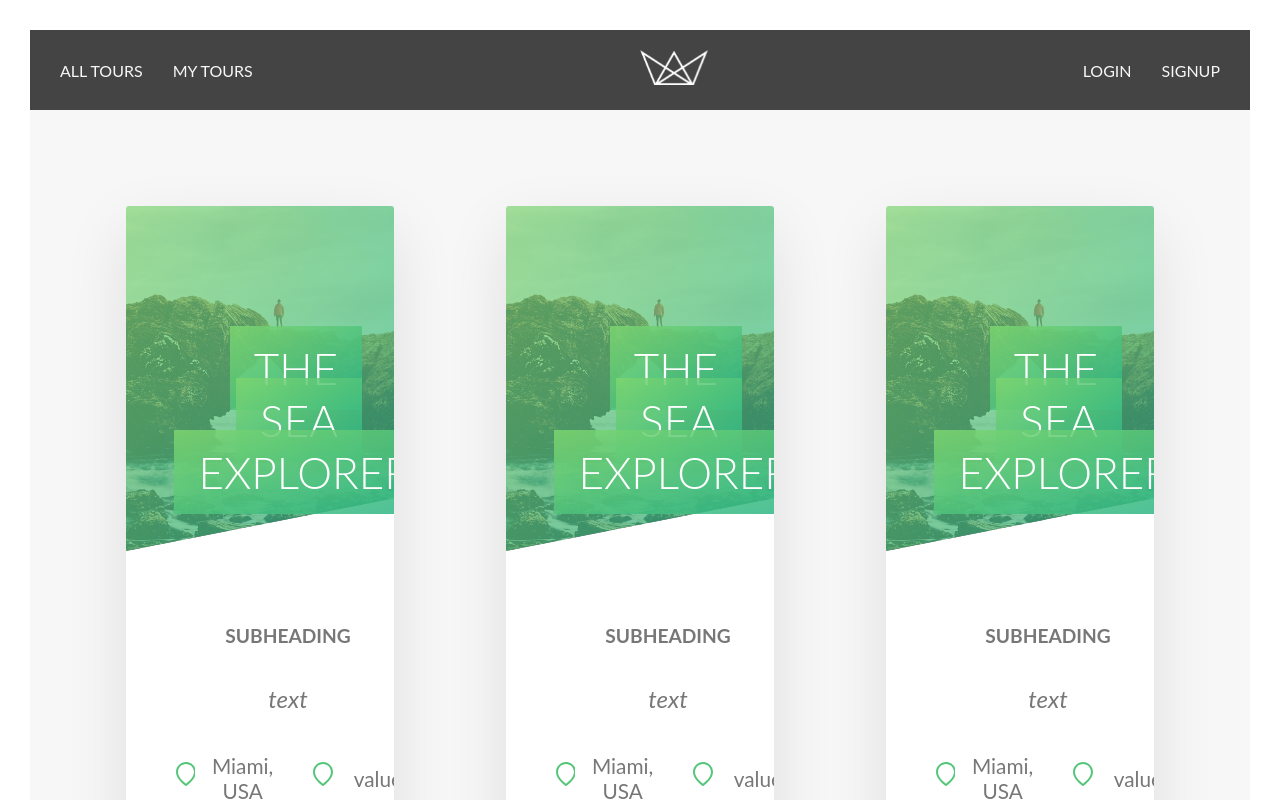
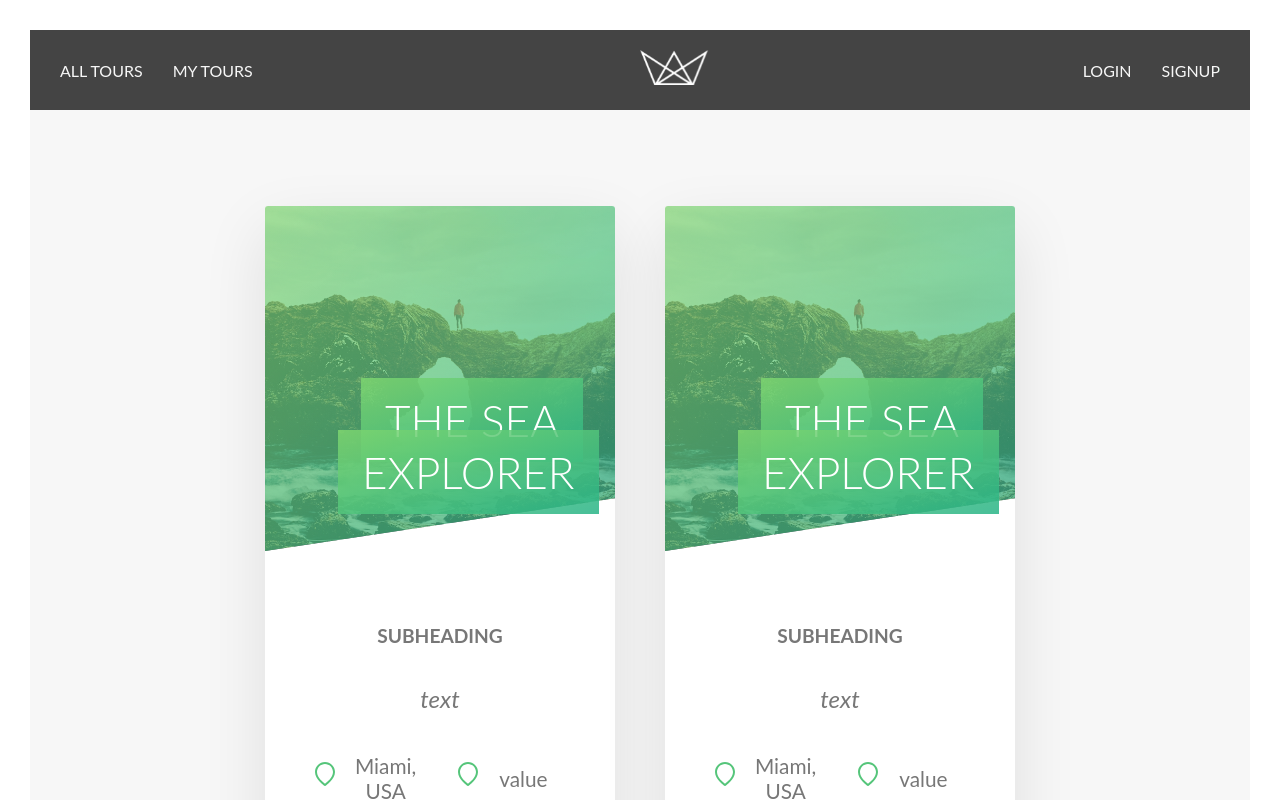
Before and after one commit to austinparvin/Natours-FE, a React (Create React App) app: page / in a window 1280 px wide. Shown: the top 800 px of the page. Built offline with nearby package versions, Linux system fonts and the light colour scheme.

Commit message:
cards wrap and have max width

```diff
--- a/src/allTours/allTours.scss
+++ b/src/allTours/allTours.scss
@@ -2,7 +2,8 @@
 .card-container {
   max-width: 120rem;
   margin: 0 auto;
-  display: grid;
-  grid-template-columns: repeat(3, 1fr);
-  grid-gap: 7rem;
+  display: flex;
+  flex-wrap: wrap;
+  justify-content: center;
+  gap: 50px;
 }
--- a/src/tourCard/tourCard.scss
+++ b/src/tourCard/tourCard.scss
@@ -15,6 +15,7 @@
   -webkit-box-direction: normal;
   -ms-flex-direction: column;
   flex-direction: column;
+  max-width: 350px;
 }
 .card__header {
   position: relative;
```
